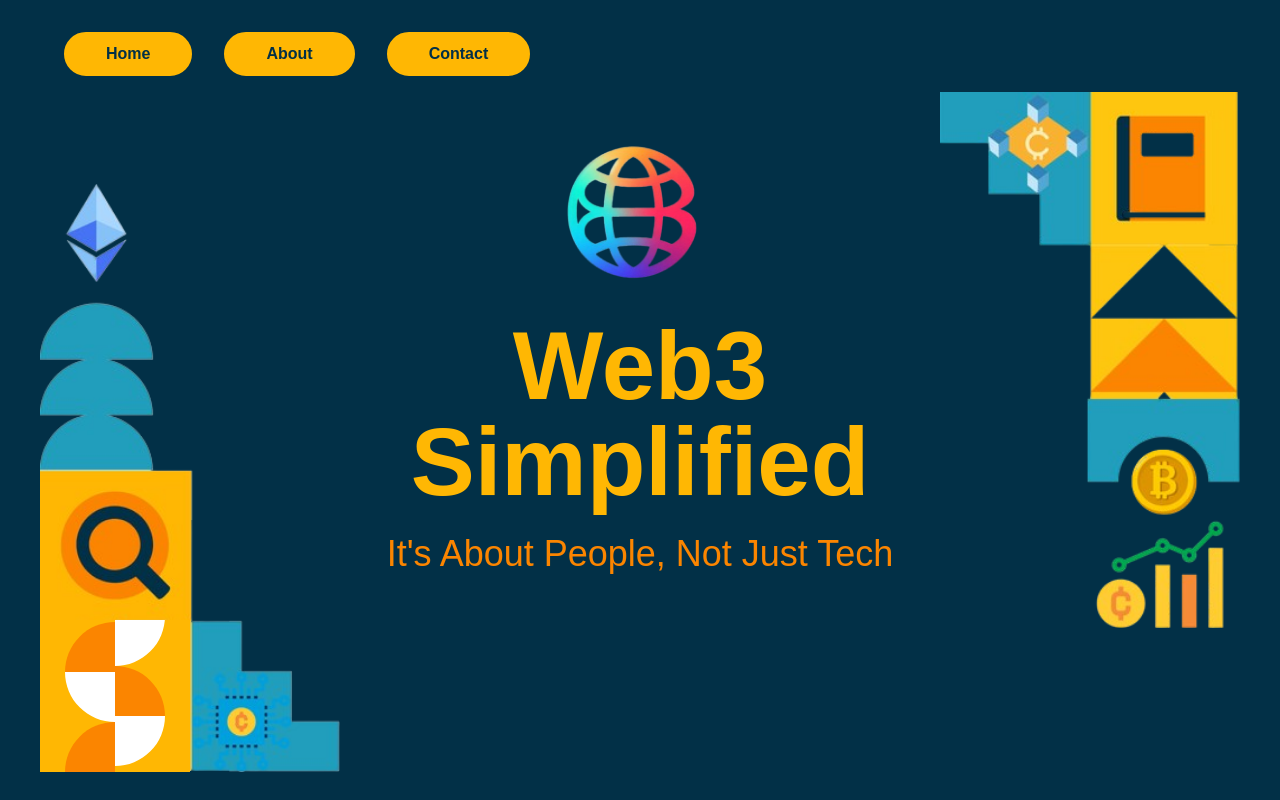
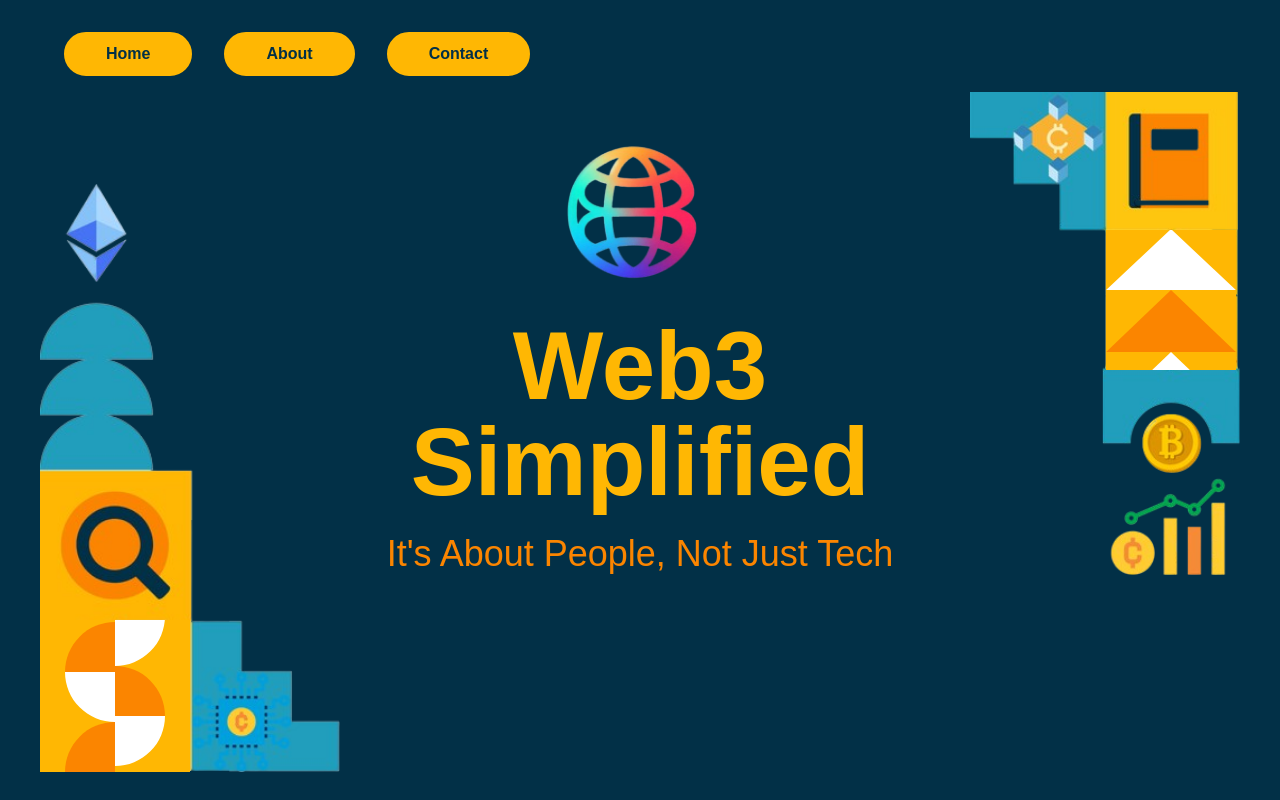
Before and after one commit to umershaikh123/web3-simplified, a Next.js app: page / in a window 1280 px wide. Shown: the top 800 px of the page. Built offline with nearby package versions, Linux system fonts and the light colour scheme.

Commit message:
feat : triangle animation

```diff
--- a/src/app/(pages)/Home.tsx
+++ b/src/app/(pages)/Home.tsx
@@ -7,7 +7,7 @@ import effect2 from "/public/effect2.png"
 import Heading from "@/components/ui/Heading"
 import { SubHeading } from "@/components/ui/Heading"
 import { motion } from "framer-motion"
-import { ParabolaAnimation } from "@/components/Animations"
+import { ParabolaAnimation, TriangleAnimation } from "@/components/Animations"
 export default function HomePage() {
   return (
     <div className="min-h-[85vh] mt-4 relative overflow-clip">
@@ -54,7 +54,8 @@ export default function HomePage() {
           transition={{ duration: 1, ease: "easeOut", delay: 0.5 }}
           className="absolute top-0 right-10 min-[950px]:flex hidden"
         >
-          <Image src={effect2} width={300} height={300} alt="effect2" />
+          <TriangleAnimation css="absolute right-1 top-[138px]" />
+          <Image src={effect2} width={270} height={270} alt="effect2" />
         </motion.div>
       </div>
     </div>
--- a/src/app/page.tsx
+++ b/src/app/page.tsx
@@ -5,7 +5,6 @@ export default function Home() {
   return (
     <div>
       <HomePage />
-
       <About />
     </div>
   )
--- a/src/components/Animations.tsx
+++ b/src/components/Animations.tsx
@@ -5,6 +5,8 @@ import leftPattern from "/public/half_circle.svg"
 import rightPattern from "/public/other_half.svg"
 import Image from "next/image"
 import { motion } from "framer-motion"
+import whiteTraingle from "/public/triangle_white.svg"
+import OrangeTraingle from "/public/triangle_orange.svg"
 
 const leftPatternVariants = {
   hidden: {
@@ -110,3 +112,82 @@ export const ParabolaAnimation = ({ css }: { css?: string }) => {
     </div>
   )
 }
+
+const triangleVariants = {
+  hidden: {
+    y: 0,
+  },
+  visible: {
+    y: -125,
+    transition: {
+      duration: 1,
+      ease: "easeInOut",
+      repeat: Infinity,
+      repeatDelay: 1,
+    },
+  },
+}
+
+export const TriangleAnimation = ({ css }: { css?: string }) => {
+  return (
+    <div className={`flex flex-col items-center justify-center h-fit ${css}`}>
+      <div className="w-[130px] h-[140px] bg-[var(--primary)] overflow-hidden flex relative justify-center">
+        <motion.div
+          className="absolute top-0 flex flex-col"
+          initial="hidden"
+          animate="visible"
+        >
+          {/* Each triangle moves independently */}
+          <motion.div variants={triangleVariants}>
+            <Image
+              src={whiteTraingle}
+              width={150}
+              height={150}
+              alt="triangle"
+            />
+          </motion.div>
+          <motion.div variants={triangleVariants}>
+            <Image
+              src={OrangeTraingle}
+              width={150}
+              height={150}
+              alt="triangle"
+            />
+          </motion.div>
+          <motion.div variants={triangleVariants}>
+            <Image
+              src={whiteTraingle}
+              width={150}
+              height={150}
+              alt="triangle"
+            />
+          </motion.div>
+          <motion.div variants={triangleVariants}>
+            <Image
+              src={OrangeTraingle}
+              width={150}
+              height={150}
+              alt="triangle"
+            />
+          </motion.div>
+          <motion.div variants={triangleVariants}>
+            <Image
+              src={whiteTraingle}
+              width={150}
+              height={150}
+              alt="triangle"
+            />
+          </motion.div>
+          <motion.div variants={triangleVariants}>
+            <Image
+              src={OrangeTraingle}
+              width={150}
+              height={150}
+              alt="triangle"
+            />
+          </motion.div>
+        </motion.div>
+      </div>
+    </div>
+  )
+}
```
Also changed, not shown: public/triangle_orange.svg (added), public/triangle_white.svg (added).
